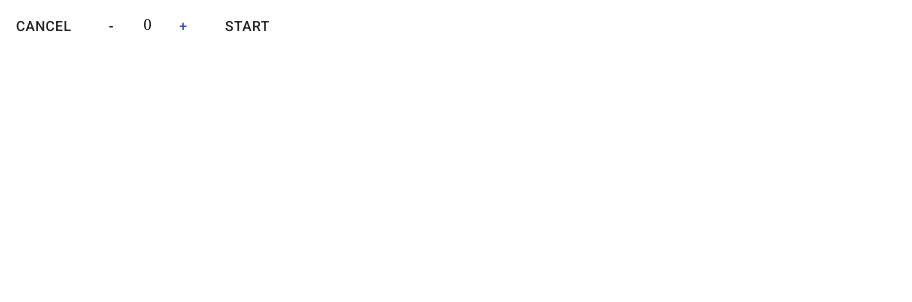
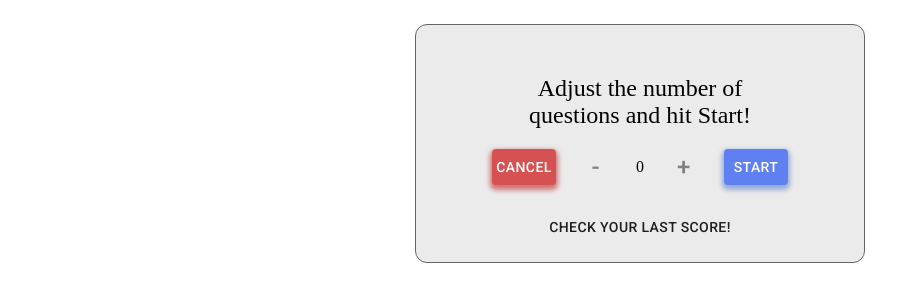
Before and after one commit to MatosoLucas/Quiz, a React (Create React App) app: page / in a window 1280 px wide. Shown: the top 302 px of the page, without its empty margins (0-912 px from the left). Built offline with nearby package versions, Linux system fonts and the light colour scheme.

Commit message:
some updates

```diff
--- a/src/components/Questions/formQuestions.tsx
+++ b/src/components/Questions/formQuestions.tsx
@@ -1,45 +1,126 @@
-import { Box, Button, FormControl, FormControlLabel, FormLabel, Radio, RadioGroup } from "@material-ui/core";
+import { Box, Button, Container, FormControl, FormControlLabel, FormLabel, Radio, RadioGroup, styled } from "@material-ui/core";
 import { Form, Formik } from "formik";
-import { useContext, } from "react";
+import { useContext, useState, } from "react";
 import { Question, QuestionsContext } from "../../context/QuestionsContext";
+import { QuestionsReport } from "./questionsReport";
 
 type FormQuestionsType = {
   questions: Question[];
 }
 
+const QuestionBox = styled(Box)({
+  display: 'flex',
+  paddingBottom: '12px',
+  color: '#1f3ce0',
+  fontSize: '18px'
+})
+
+const ButtonBox = styled(Box)({
+  display: 'flex',
+  alignItems: 'center',
+  justifyContent: 'space-between',
+})
+
+
+const FormContainer = styled(Container)({
+  display: 'flex',
+  marginTop: '10px',
+  maxWidth: '900px',
+  padding: '24px',
+  alignItems: 'center',
+  justifyContent: 'center',
+  borderRadius: '12px',
+  border: '1px solid #646464',
+  background: '#ebebeb'
+})
+
+const CancelButton = styled(Button)({
+  background: '#d65151',
+  '&:hover': {
+    background: "#f37676",
+  },
+  color: 'white',
+  border: 0,
+  borderRadius: 3,
+  height: 36,
+  padding: '0 8px 0 8px',
+  boxShadow: '0 3px 5px 2px #b8000084',
+})
+
+const SubmitButton = styled(Button)({
+  background: '#5e80f0FF',
+  '&:hover': {
+    background: "#7695fc",
+  },
+  color: 'white',
+  border: 0,
+  borderRadius: 3,
+  height: 36,
+  padding: '0 8px 0 8px',
+  boxShadow: '0 3px 5px 2px #003ab85e',
+})
+
 export function FormQuestions({ questions }: FormQuestionsType) {
 
   const { saveAnswers, setValue } = useContext(QuestionsContext);
 
+  const [isReporting, setIsReporting] = useState(false);
+
+  const handleReport = () => {
+    setIsReporting(!isReporting)
+  }
 
   const handleSubmit = (values: Record<string, string>) => {
     console.log(values)
     saveAnswers(values)
+    handleReport()
   }
 
-  return (
-    <Box>
+  return !isReporting ? (
+    <FormContainer>
       <Formik initialValues={{}} onSubmit={handleSubmit}>
         {({ values, setFieldValue }) => (
           <Form>
-          {JSON.stringify(values)}
             {questions?.map((question, index) => (
               <Box key={question.question} paddingBottom={4}>
                 <FormControl component="fieldset" >
-                <FormLabel component="legend">{question.question} {question.difficulty}</FormLabel>
+                  <FormLabel component="legend" >
+                    <QuestionBox>
+                      <div
+                        dangerouslySetInnerHTML={{
+                          __html:
+                            `${question.question} (${question.difficulty})`
+                        }}
+                      />
+                    </QuestionBox>
+                  </FormLabel>
                   <RadioGroup aria-label="quiz" name={index.toString()} onChange={(e) => setFieldValue(index.toString(), e.target.value)} >
                     {question.answers.map((answer) => (
-                    <FormControlLabel value={answer} control={<Radio />} label={answer} />
+                      <FormControlLabel value={answer} control={<Radio />}
+                        label={
+                          <div
+                            dangerouslySetInnerHTML={{
+                              __html: `${answer}`
+                            }}
+                          />
+                        }
+                      />
                     ))}
                   </RadioGroup>
                 </FormControl>
               </Box>
             ))}
-          <Button onClick={() => setValue(0)}>Cancel</Button>
-          <Button type="submit">Submit Answers</Button>
+            <ButtonBox>
+              <CancelButton onClick={() => setValue(0)}>Cancel</CancelButton>
+              <SubmitButton type="submit">Submit Answers</SubmitButton>
+            </ButtonBox>
           </Form>
         )}
       </Formik>
-    </Box>
+    </FormContainer>
   )
+    :
+    (<>
+      <QuestionsReport showButton />
+    </>)
 }
--- /dev/null
+++ b/src/components/Questions/questionsReport.tsx
@@ -0,0 +1,102 @@
+import { Box, Button, Container, FormControl, FormControlLabel, FormLabel, Radio, RadioGroup, styled } from "@material-ui/core";
+import { useContext } from "react";
+import { QuestionsContext } from "../../context/QuestionsContext";
+
+const QuestionBox = styled(Box)({
+  display: 'flex',
+  paddingBottom: '12px',
+  color: '#1f3ce0',
+  fontSize: '18px'
+})
+
+const FormBox = styled(Box)({
+  width: '100%',
+  paddingBottom: '16px',
+})
+
+const FormContainer = styled(Container)({
+  display: 'flex',
+  flexDirection: 'column',
+  margin: '10px auto',
+  maxWidth: '900px',
+  maxHeight: '90vh',
+  padding: '24px',
+  borderRadius: '12px',
+  border: '1px solid #646464',
+  background: '#ebebeb',
+  overflow: 'auto'
+})
+
+const ReturnButton = styled(Button)({
+  background: '#5e80f0FF',
+  '&:hover': {
+    background: "#7695fc",
+  },
+  margin: '0 auto',
+  color: 'white',
+  border: 0,
+  borderRadious: 3,
+  height: 36,
+
+  padding: '0 24px',
+  boxShadow: '0 3px 5px 2px #003ab85e',
+})
+
+
+export function QuestionsReport({ showButton }: {showButton?: boolean}) {
+
+  const { storedForm, setValue } = useContext(QuestionsContext);
+
+  const score = storedForm.filter(questions => questions.givenAnswer === questions.correctAnswer).length
+
+  const handleReturn = () => {
+    setValue(0)
+  }
+
+  return(
+       <FormContainer>
+            {storedForm?.map(questions => (
+              <FormBox key={questions.question}>
+                <FormControl component="fieldset" >
+                  <FormLabel component="legend" >
+                    <QuestionBox>
+                      <div
+                        dangerouslySetInnerHTML={{
+                          __html:
+                            `${questions.question} (${questions.difficulty})`
+                        }}
+                      />
+                    </QuestionBox>
+                  </FormLabel>
+                  <RadioGroup aria-label="quiz" value={questions.givenAnswer}>
+                    {questions.answers.map(answer => (
+                       answer === questions.givenAnswer ?
+                       <FormControlLabel value={answer} control={<Radio />}
+                        label={
+                          <div
+                            dangerouslySetInnerHTML={{
+                              __html: `${answer} ${answer === questions.correctAnswer ? "✅" : ''}`
+                            }}
+                          />
+                        }
+                      />
+                       :
+                      <FormControlLabel value={answer} disabled control={<Radio />}
+                        label={
+                          <div
+                            dangerouslySetInnerHTML={{
+                              __html: `${answer} ${answer === questions.correctAnswer ? "✅" : ''}`
+                            }}
+                          />
+                        }
+                      />
+                    ))}
+                  </RadioGroup>
+                </FormControl>
+              </FormBox>
+            ))}
+            <span>Your last score was: {score} points!</span>
+            { showButton && <ReturnButton onClick={handleReturn}>Return</ReturnButton> }
+    </FormContainer>
+  )
+}
--- a/src/components/Questions/setQuestions.tsx
+++ b/src/components/Questions/setQuestions.tsx
@@ -1,11 +1,93 @@
-import { Box, Button} from "@material-ui/core";
+import { Box, Button, Container, Modal, styled } from "@material-ui/core";
 import { useContext, useState } from "react";
 import { QuestionsContext } from "../../context/QuestionsContext";
+import { QuestionsReport } from "./questionsReport";
+
+const CancelButton = styled(Button)({
+  background: '#d65151',
+  '&:hover': {
+    background: "#f37676",
+  },
+  color: 'white',
+  border: 0,
+  borderRadious: 3,
+  height: 36,
+  padding: '0 8px 0 8px',
+  boxShadow: '0 3px 5px 2px #b8000084',
+})
+
+const StartButton = styled(Button)({
+  background: '#5e80f0FF',
+  '&:hover': {
+    background: "#7695fc",
+  },
+  color: 'white',
+  border: 0,
+  borderRadious: 3,
+  height: 36,
+  padding: '0 8px 0 8px',
+  boxShadow: '0 3px 5px 2px #003ab85e',
+})
+
+const AmountButton = styled(Button)({
+  color: 'gray',
+  border: 0,
+  borderRadious: 3,
+  height: 36,
+  width: 10,
+  marginLeft: '8px',
+  marginRight: '8px',
+  padding: '0 2px 0 2px',
+  fontSize: '24px'
+})
+
+const HomeContainer = styled(Container)({
+  display: 'flex',
+  flexDirection: 'column',
+  maxWidth: '450px',
+  alignItems: 'center',
+  justifyContent: 'center',
+  borderRadius: '12px',
+  border: '1px solid #646464',
+  background: '#ebebeb',
+  marginTop: '24px'
+})
+
+const TextBox = styled(Box)({
+  display: 'flex',
+  borderRadious: 2,
+  borderSize: '1',
+  fontSize: '24px',
+  maxWidth: '250px',
+  paddingTop: '50px',
+  paddingBottom: '20px',
+  alignItems: 'center',
+  justifyContent: 'space-between',
+  textAlign: 'center'
+})
+
+const ButtonBox = styled(Box)({
+  display: 'flex',
+  maxWidth: '200px',
+  alignItems: 'center',
+  justifyContent: 'center',
+  paddingBottom: '24px'
+})
+
 
 export function SetQuestions() {
-  const questions = useContext(QuestionsContext)
+  const { setValue, storedForm } = useContext(QuestionsContext)
 
   const [count, setCount] = useState(0)
+  const [open, setOpen] = useState(false);
+
+  const handleOpen = () => {
+    setOpen(true)
+  }
+
+  const handleClose = () => {
+    setOpen(false)
+  }
 
   const handleCounter = (value: number) => {
     if (value < 0) {
@@ -17,12 +99,25 @@ export function SetQuestions() {
   }
 
   return (
-    <Box>
-        <Button onClick={() => setCount(0)}>Cancel</Button>
-        <Button type="button" color="inherit" onClick={() => handleCounter(count - 1)}>-</Button>
+    <HomeContainer>
+      <TextBox>Adjust the number of questions and hit Start!</TextBox>
+      <ButtonBox>
+        <CancelButton onClick={() => setCount(0)}>Cancel</CancelButton>
+        <AmountButton type="button" onClick={() => handleCounter(count - 1)}>-</AmountButton>
         <span>{count}</span>
-        <Button type="button" color="primary" onClick={() => handleCounter(count + 1)}>+</Button>
-        <Button type="submit" onClick={() => questions.setValue(count)}>Start</Button>
-    </Box>
+        <AmountButton type="button" onClick={() => handleCounter(count + 1)}>+</AmountButton>
+        <StartButton type="submit" onClick={() => setValue(count)}>Start</StartButton>
+      </ButtonBox>
+      { storedForm
+        ? <Box paddingBottom={2}>
+          <Button onClick={handleOpen}>Check your last Score!</Button>
+          <Modal
+            open={open}
+            onClose={handleClose}>
+            <QuestionsReport />
+          </Modal>
+        </Box>
+        : null}
+    </HomeContainer>
   )
 }
--- a/src/context/QuestionsContext.tsx
+++ b/src/context/QuestionsContext.tsx
@@ -1,4 +1,4 @@
-import { createContext, ReactNode, useCallback, useEffect, useState } from "react";
+import { createContext, ReactNode, useCallback, useState } from "react";
 
 import axios from "axios";
 import produce from "immer";
@@ -11,6 +11,7 @@ type QuestionContextData = {
   questions: Question[];
   setValue: (value: number) => void;
   saveAnswers: (answers: Record<string, string>) => void;
+  storedForm: Question[];
 }
 
 export type Question = {
@@ -27,6 +28,7 @@ export const QuestionsContext = createContext({} as QuestionContextData)
 
 export function QuestionsProvider({ children }: QuestionProviderProps) {
   const [questions, setQuestions] = useState<Question[]>([]);
+  const storedForm = JSON.parse(localStorage.getItem('questions') || '[]')
 
   const setValue = useCallback( async (value: number) => {
     const result = await getQuestions(value);
@@ -42,8 +44,9 @@ export function QuestionsProvider({ children }: QuestionProviderProps) {
     }))
   }, [])
 
+
     return (
-    <QuestionsContext.Provider value={{ questions, setValue, saveAnswers }}>
+    <QuestionsContext.Provider value={{ questions, setValue, saveAnswers, storedForm }}>
       {children}
     </QuestionsContext.Provider>
   )
```
Lines whose indentation alone changed are shown as unchanged.
